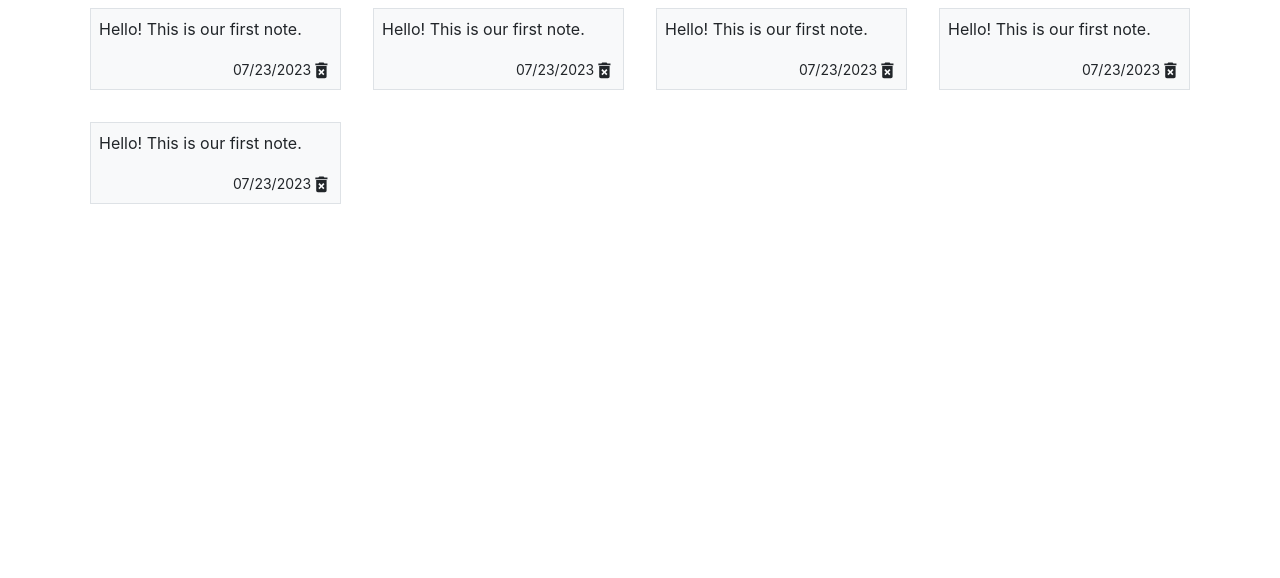
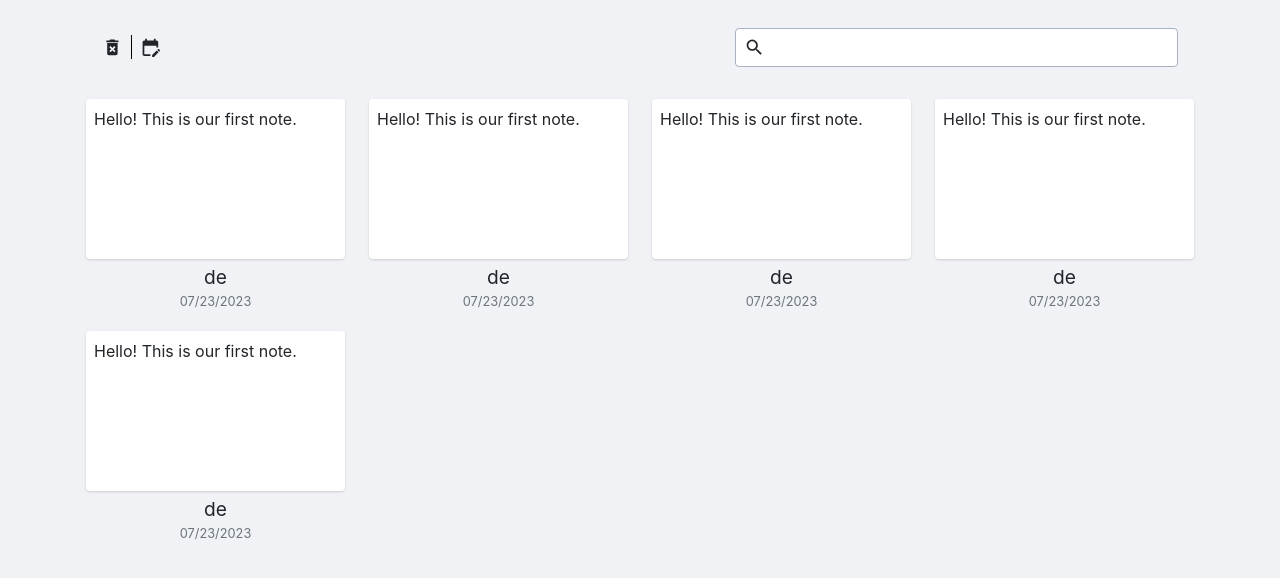
Before and after one commit to NavinPanthi/react-note-app, a React (Create React App) app: page / in a window 1280 px wide. Shown: the top 578 px of the page. Built offline with nearby package versions, Linux system fonts and the light colour scheme.

Commit message:
some css layouts added

```diff
--- a/src/App.js
+++ b/src/App.js
@@ -1,10 +1,13 @@
 import NotesList from "./Components/NotesList";
+import Header from "./Components/Header";
 
 const App = () => {
+  const [notes, setNotes] = [{ id: 0, heading: "", text: "", date: null }];
   return (
     <div className="App container">
-     <NotesList/>
+      <Header />
+      <NotesList />
     </div>
   );
-}
+};
 export default App;
--- /dev/null
+++ b/src/Components/Header.js
@@ -0,0 +1,22 @@
+import { MdDeleteForever } from "react-icons/md";
+import {MdEditCalendar} from "react-icons/md";
+
+import { MdSearch } from "react-icons/md";
+const Header = () => {
+  return (
+    <div className="header  mb-4 mt-4 p-1 d-flex flex-nowrap flex-row align-items-center">
+      <MdDeleteForever className="delete-icon icons me-2 ms-3" size="1.3em" />
+      <div class='vertical-line'>|</div>
+      <MdEditCalendar className="icons edit-icon ms-2" size="1.3em"/>
+      <div class="flex-row d-flex input-group me-3 flex-nowrap align-items-center ">
+        <MdSearch className="search-icon icons m-2  " size="1.3em" />
+        <input
+          type="text"
+          className="border-0 input-lg "
+          onChange={(e) => e.target.value}
+        />
+      </div>
+    </div>
+  );
+};
+export default Header;
--- a/src/Components/Note.js
+++ b/src/Components/Note.js
@@ -1,11 +1,12 @@
-import { MdDeleteForever } from "react-icons/md";
 const Note = () => {
   return (
-    <div className="note p-2 m-2 bg-light border">
-      <span>Hello! This is our first note.</span>
-      <div className="note-footer mt-3 ">
-        <small>07/23/2023</small>
-        <MdDeleteForever className="delete-icon" size="1.3em" />
+    <div className="note">
+      <div className="note-body rounded p-2 m-1 ">
+        <span>Hello! This is our first note.</span>
+      </div>
+      <div className="note-footer d-flex flex-column">
+        <span className="note-heading">de</span>
+        <span className="text-muted">07/23/2023</span>
       </div>
     </div>
   );
--- a/src/index.css
+++ b/src/index.css
@@ -1,3 +1,18 @@
+:root {
+  --p-color: #005bb3;
+  --bg-color: #ffffff;
+  --text-color: #444a55;
+  --input-color: #a7b1c1;
+  --placeholder-color: #91969e;
+  --input-hover-color : #70747a;
+  --btn-hover-color : #024b90;
+  --font-family: "Gill Sans", sans-serif;
+  --h1-font: clamp(1.4em, 4vw, 1.7em);
+  --h2-font: clamp(1.3em, 4vw, 1.5em);
+  --h-text-font: clamp(1em, 2vw, 1.2em);
+  --heading-font: clamp(1.7em, 6vw, 2.7em);
+  --text-font: clamp(1em, 2vw, 1.1em);
+}
 body {
   margin: 0;
   font-family: -apple-system, BlinkMacSystemFont, 'Segoe UI', 'Roboto', 'Oxygen',
@@ -5,17 +20,61 @@ body {
     sans-serif;
   -webkit-font-smoothing: antialiased;
   -moz-osx-font-smoothing: grayscale;
+  background-color: #F0F2F5;
 }
 
 code {
   font-family: source-code-pro, Menlo, Monaco, Consolas, 'Courier New',
     monospace;
+
 }
+/* NOTES LIST */
 .notes-list{
   display: grid;
   grid-gap: 1rem;
   grid-template-columns: repeat(auto-fit, minmax(250px, 1fr));
 }
+
+
+/* Note */
+.note-body{
+  box-shadow: rgba(0, 0, 0, 0.1) 0px 1px 3px 0px, rgba(0, 0, 0, 0.06) 0px 1px 2px 0px;
+  background-color: var(--bg-color);
+  min-height: 10em;
+}
+.note-heading{
+  font-size: var(--h-text-font);
+}
 .note-footer{
-  text-align: right;
+  text-align: center;
 }
+.note-footer span:nth-child(2){
+  font-size: 80%;
+}
+
+
+/* HEADER */
+.header .input-group {
+  border: 1px solid var(--input-color);
+  border-radius: 0.25em;
+  margin-left:auto;
+  background-color: var(--bg-color);
+  width:40%;
+}
+.header .input-group:hover,
+.header .input-group:focus-within {
+  border: 1px solid var(--input-hover-color);
+}
+.input-lg:focus{
+outline: none !important;
+border:none;
+}
+.input-group input{
+  overflow: hidden;
+}
+.vertical-line{
+  width:1px;
+  height:30em;
+  background-color: black !important;
+  font-size: 5%;
+}
```
